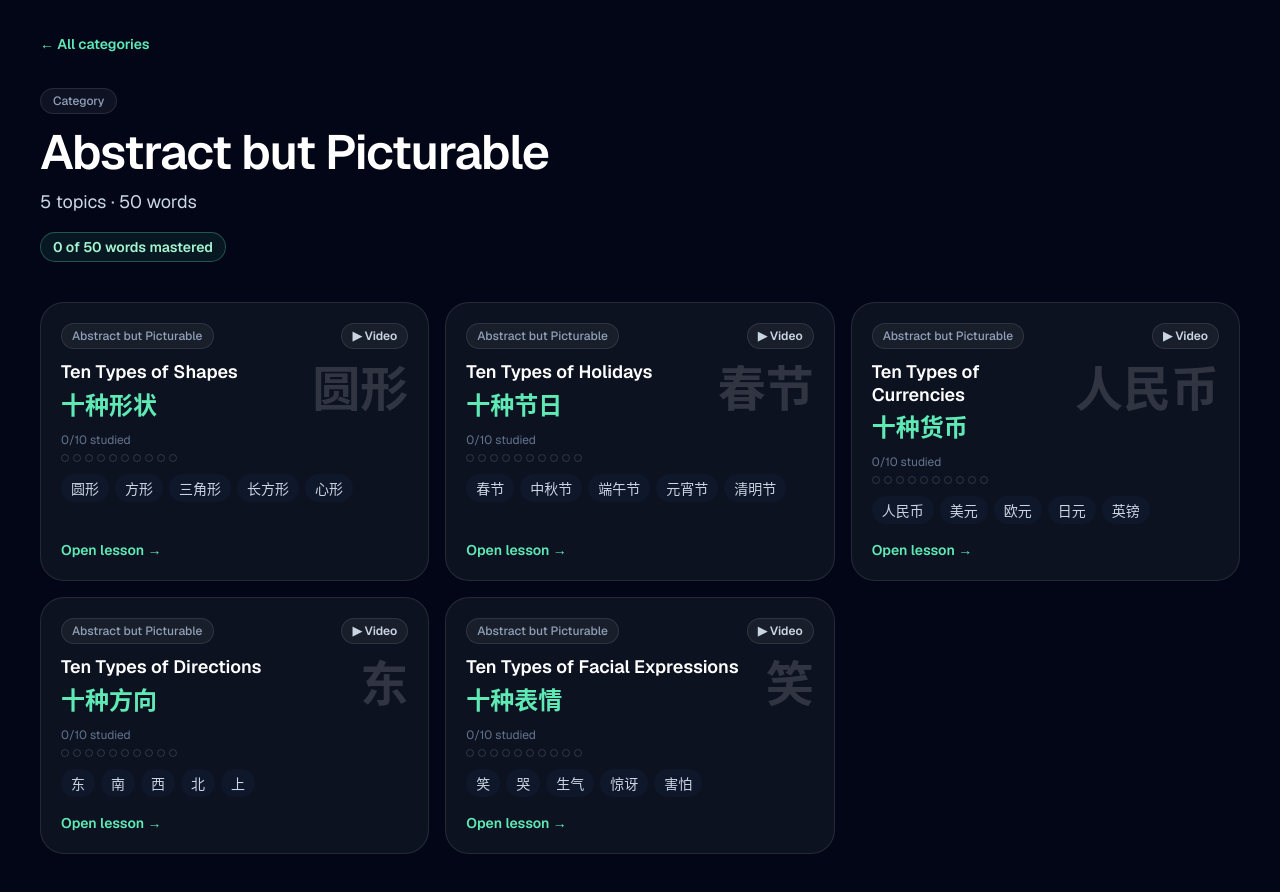
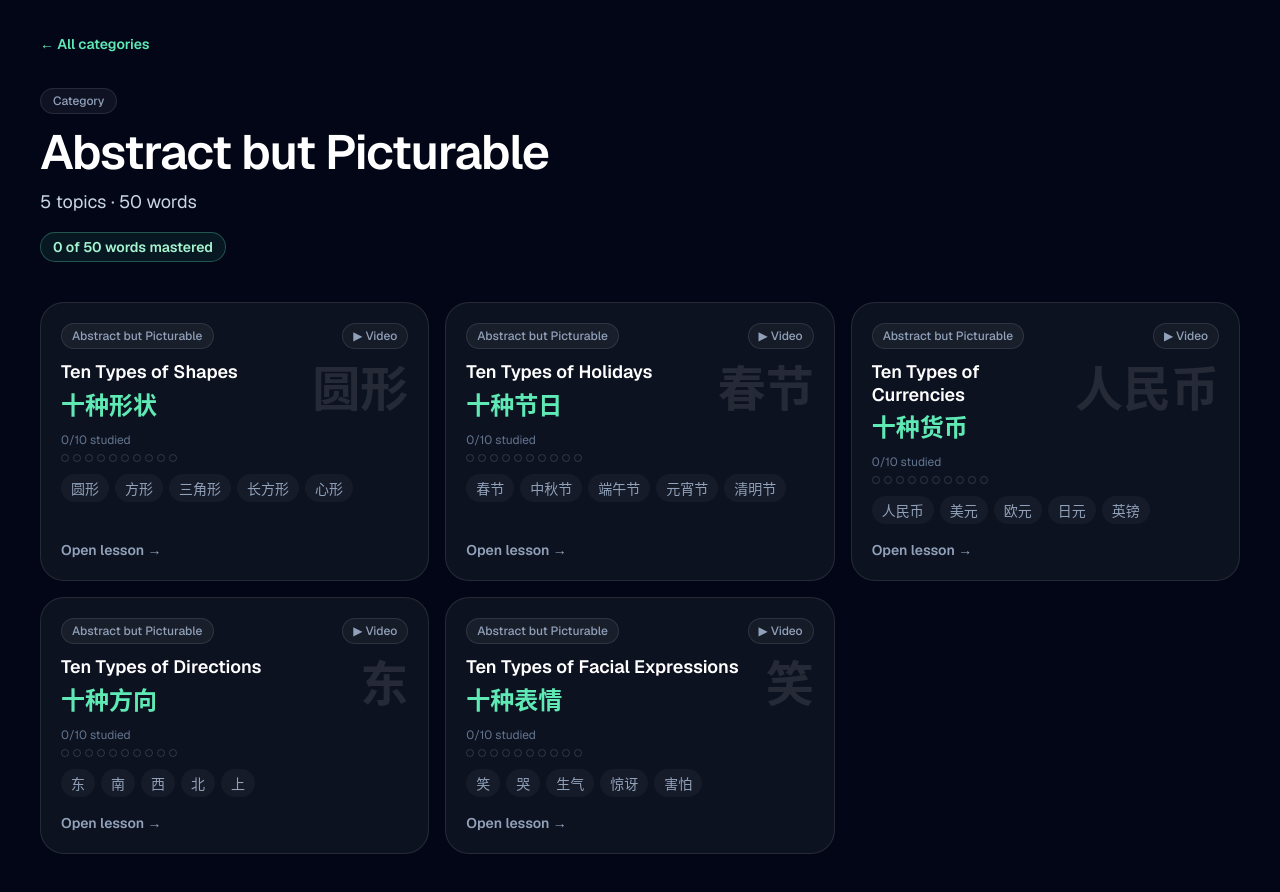
Before and after one commit to aliceagent/learn-10-mandarin-words, a Next.js app: page /categories/abstract-but-picturable in a window 1280 px wide. Shown: the top 892 px of the page. Built offline with nearby package versions, Linux system fonts and the light colour scheme.

Commit message:
UI overhaul 5: polish library cards

```diff
--- a/src/components/home-app.tsx
+++ b/src/components/home-app.tsx
@@ -225,7 +225,7 @@ export function HomeApp({ data }: { data: MandarinData }) {
               <Link
                 key={cat.slug}
                 href={`/categories/${cat.slug}`}
-                className="group flex items-center justify-between gap-3 rounded-2xl border border-white/10 bg-surface px-5 py-4 transition hover:-translate-y-0.5 hover:border-emerald-300/50 hover:bg-surface-hover"
+                className="group flex items-center justify-between gap-3 rounded-2xl border border-white/10 bg-surface px-5 py-4 transition hover:-translate-y-0.5 hover:bg-surface-hover"
                 aria-label={`${cat.name} — ${topicCount} topic${topicCount !== 1 ? "s" : ""}`}
               >
                 <span className="font-semibold text-white transition group-hover:text-emerald-50">{cat.name}</span>
--- a/src/components/topic-card.tsx
+++ b/src/components/topic-card.tsx
@@ -53,7 +53,7 @@ export function TopicCard({
   return (
     <Link
       href={`/topics/${topic.slug}`}
-      className="group flex flex-col rounded-3xl border border-white/10 bg-surface p-5 transition hover:-translate-y-1 hover:border-emerald-300/50 hover:bg-surface-hover"
+      className="group flex flex-col rounded-3xl border border-white/10 bg-surface p-5 transition hover:-translate-y-1 hover:bg-surface-hover"
       aria-label={`${topic.titleEn} — ${topic.category}`}
     >
       {/* Row 1: category badge + status badges */}
@@ -61,27 +61,27 @@ export function TopicCard({
         <span className="rounded-full border border-white/10 bg-white/[0.05] px-2.5 py-1 text-xs font-medium text-slate-400">
           <HighlightedText text={topic.category} query={query} />
         </span>
-        <div className="flex flex-wrap justify-end gap-1.5 text-xs font-bold">
+        {/* Keep at most one loud/filled badge (Learned). Video and Saved read as
+            quiet neutral chips; the low-value "Video soon" state is omitted. */}
+        <div className="flex flex-wrap justify-end gap-1.5 text-xs">
           {videoReady ? (
             <span
-              className="rounded-full border border-white/10 bg-white/[0.05] px-2.5 py-1 font-semibold text-slate-300"
+              className="rounded-full border border-white/10 bg-white/[0.04] px-2.5 py-1 font-medium text-slate-400"
               title="Video available"
             >
               ▶ Video
             </span>
-          ) : (
+          ) : null}
+          {favorite ? (
             <span
-              className="rounded-full border border-white/15 px-2.5 py-1 font-semibold text-slate-400"
-              title="Video coming soon"
+              className="rounded-full border border-white/10 px-2.5 py-1 font-medium text-slate-400"
+              title="Saved"
             >
-              Video soon
+              ★ Saved
             </span>
-          )}
-          {favorite ? (
-            <span className="rounded-full border border-white/10 bg-white/[0.05] px-2.5 py-1 font-semibold text-slate-300">Saved</span>
           ) : null}
           {learned ? (
-            <span className="rounded-full bg-emerald-300/90 px-2.5 py-1 text-slate-950">Learned</span>
+            <span className="rounded-full bg-emerald-300/90 px-2.5 py-1 font-semibold text-slate-950">Learned</span>
           ) : null}
         </div>
       </div>
@@ -96,8 +96,10 @@ export function TopicCard({
             <HighlightedText text={topic.titleCn} query={query} />
           </p>
         </div>
+        {/* Quiet watermark hanzi. Hidden below ~380px so it never collides with
+            the title on very narrow screens. */}
         <div
-          className="font-hanzi shrink-0 select-none text-5xl font-bold leading-none text-white/15 transition group-hover:text-white/30"
+          className="font-hanzi hidden shrink-0 select-none text-5xl font-bold leading-none text-white/10 transition group-hover:text-white/20 min-[380px]:block"
           aria-hidden="true"
         >
           {topic.items[0]?.hanzi}
@@ -135,7 +137,7 @@ export function TopicCard({
         {topic.items.slice(0, 5).map((item) => (
           <span
             key={item.hanzi}
-            className="font-hanzi rounded-full bg-slate-900 px-2.5 py-1 text-sm text-slate-300"
+            className="font-hanzi rounded-full bg-white/[0.04] px-2.5 py-1 text-sm text-slate-400"
           >
             <HighlightedText text={item.hanzi} query={query} />
           </span>
@@ -162,7 +164,7 @@ export function TopicCard({
         </div>
       ) : null}
 
-      <p className="mt-auto pt-4 text-sm font-semibold text-emerald-300 group-hover:underline">
+      <p className="mt-auto pt-4 text-sm font-semibold text-slate-400 transition group-hover:text-emerald-300">
         Open lesson →
       </p>
     </Link>
```
